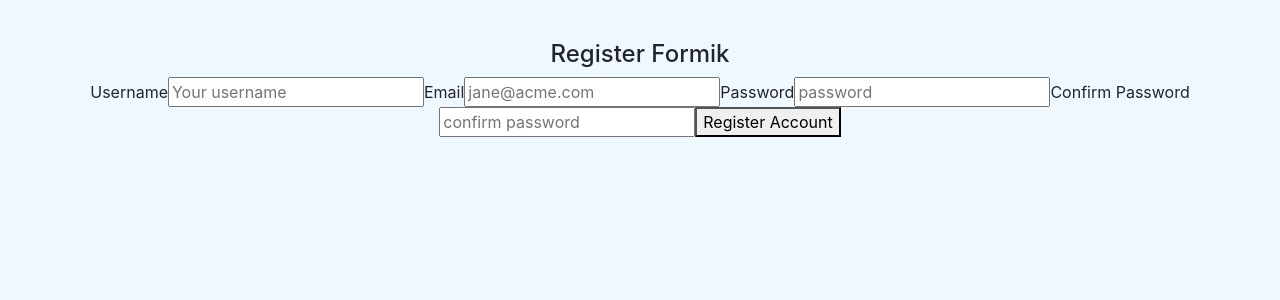
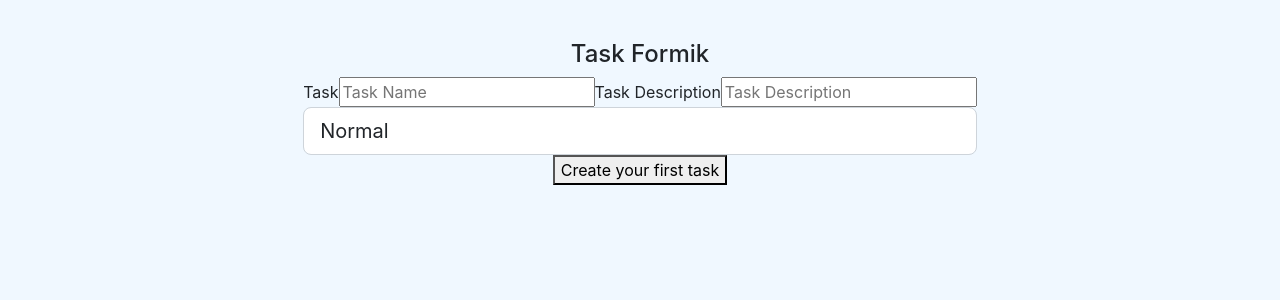
Before and after one commit to gonzalezruben681/ob-react, a React (Create React App) app: page / in a window 1280 px wide. Shown: the top 300 px of the page. Built offline with nearby package versions, Linux system fonts and the light colour scheme.

Commit message:
add: ejercicio16

```diff
--- a/src/App.js
+++ b/src/App.js
@@ -11,6 +11,7 @@
 import Ejercicio12 from './components/pure/ejecicios/ejercicio12';
 import LoginFormik from './components/pure/forms/loginFormik';
 import RegisterFormik from './components/pure/forms/registerFormik';
+import TaskFormik from './components/pure/ejecicios/ejercicio15';
 
 function App() {
   return (
@@ -38,7 +39,8 @@
       {/* <Ejercicio12></Ejercicio12> */}
       {/* Ejemplos de uso de FORMIK y Yup  */}
       {/* <LoginFormik></LoginFormik> */}
-      <RegisterFormik></RegisterFormik>
+      {/* <RegisterFormik></RegisterFormik> */}
+      <TaskFormik></TaskFormik>
       {/* ----------------PROYECTO FINAL */}
       {/* <TaskListComponent></TaskListComponent> */}
       {/* ------------------------------ */}
--- /dev/null
+++ b/src/components/pure/ejecicios/ejercicio15.jsx
@@ -0,0 +1,71 @@
+import React, {useState} from 'react';
+import { Formik, Field, Form, ErrorMessage } from 'formik';
+import * as Yup from 'yup';
+//models
+import { LEVELS } from "../../../models/level.enum";
+
+const TaskFormik = () => {
+
+    const defaultTask = {
+        name: '',
+        description: '',
+        level: LEVELS.NORMAL,
+        completed: false,
+    };
+
+    const taskSchemas = Yup.object().shape(
+        {
+            name: Yup.string().required('name task is required'),
+            description: Yup.string().required('description task is required')
+        }
+    )
+
+    return (
+        <div>
+            <h4>Task Formik</h4>
+            <Formik
+                initialValues={defaultTask}
+                validationSchema={taskSchemas}
+                onSubmit={async (values) => {
+                    await new Promise((r) => setTimeout(r, 1000));
+                    alert(JSON.stringify(values, null, 2));
+                }}
+            >
+                {({ errors }) => (
+                    <Form>
+                        <label htmlFor="name">Task</label>
+                        <Field
+                            id="name"
+                            name="name"
+                            placeholder="Task Name"
+                            type="text"
+                        />
+
+                        {/* Task Errors */}
+                        {
+                            errors.name && (
+                                <ErrorMessage name="name" component="div" />
+                            )
+                        }
+                        <label htmlFor="description">Task Description</label>
+                        <Field id="description" name="description" placeholder="Task Description" type="text" />
+
+                        {/* Task Description Errors */}
+                        {
+                            errors.description && (
+                                <ErrorMessage name="description" component="div" />
+                            )
+                        }
+                        <Field as="select" className="form-control form-control-lg" name="level">
+                            <option className="normal-style" value={LEVELS.NORMAL}>Normal</option>
+                            <option className="urgent-style" value={LEVELS.URGENT}>Urgent</option>
+                            <option className="blocking-style" value={LEVELS.BLOCKING}>Blocking</option>
+                        </Field>
+                        <button type="submit">Create your first task</button>
+                    </Form>
+                )}
+            </Formik>
+        </div>
+    );
+}
+export default TaskFormik;
```
Lines whose indentation alone changed are shown as unchanged.
